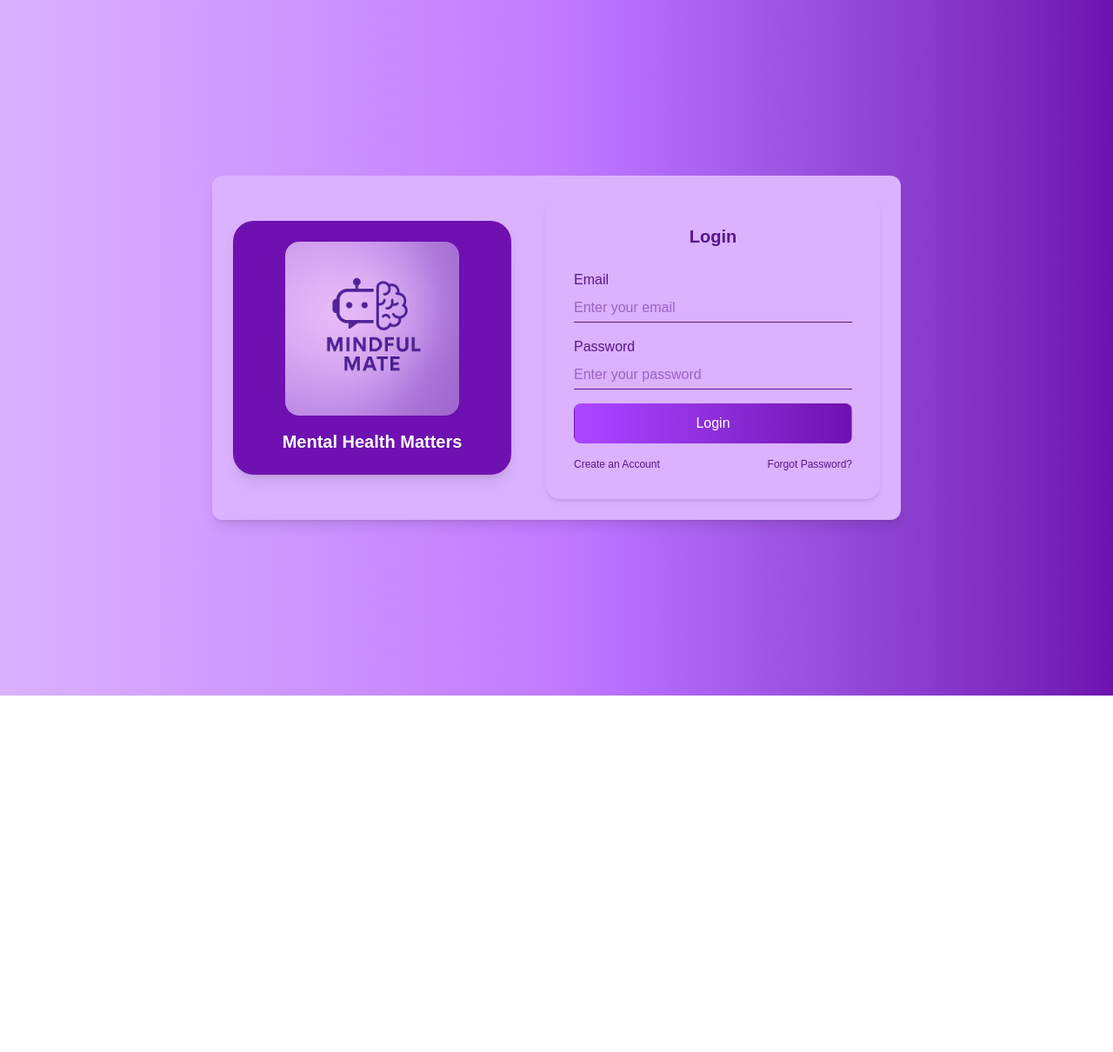
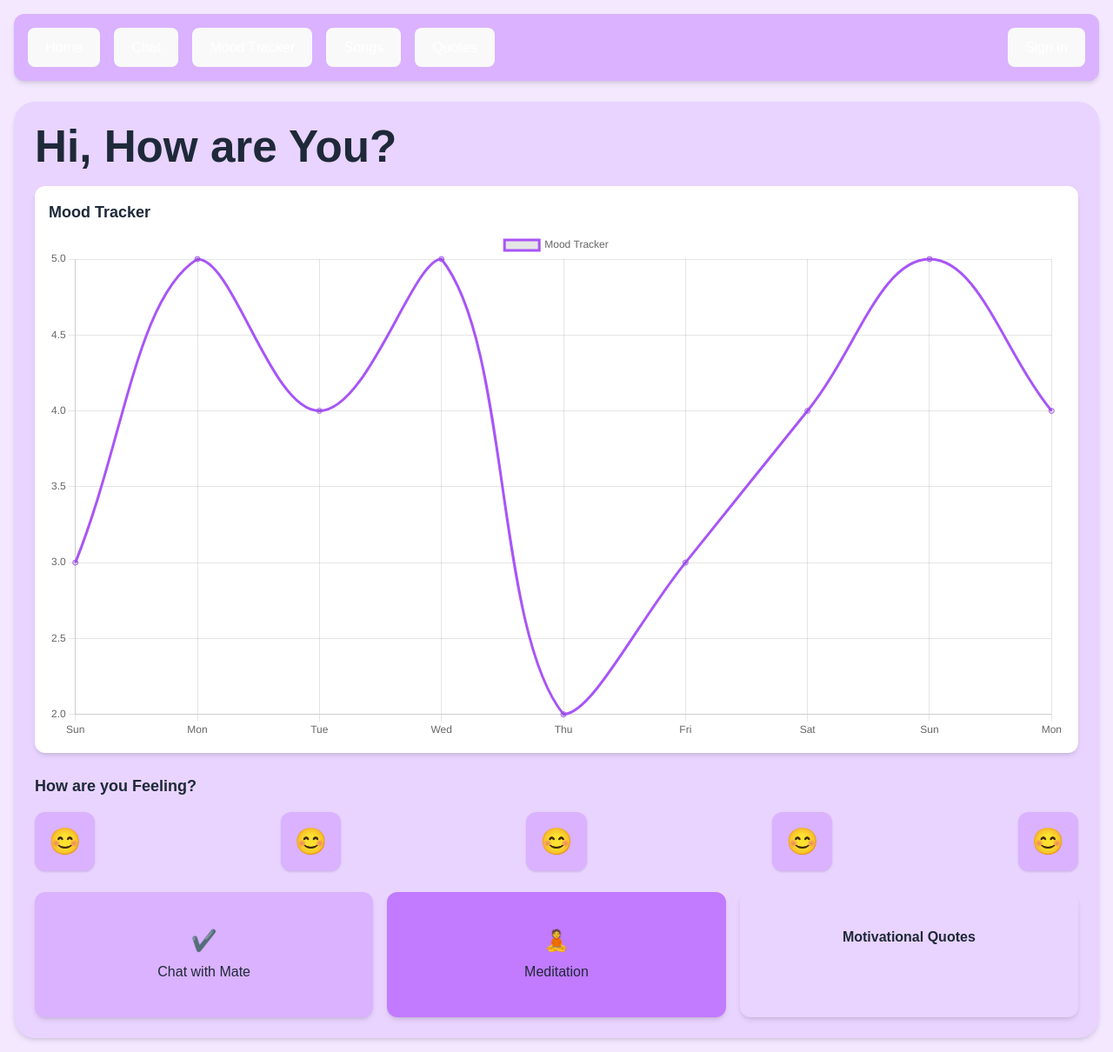
Before and after one commit to sushantbramhacharya/Mindful_Mate, a React (Vite) app in the folder mindful_mate/: page / in a window 1280 px wide. Shown: the whole page at 87% size. Before the commit the page ends 800 px from the top, so only its background shows below. Built offline with nearby package versions, Linux system fonts and the light colour scheme.

Commit message:
Home Page Created

```diff
--- a/mindful_mate/package.json
+++ b/mindful_mate/package.json
@@ -11,7 +11,9 @@
   },
   "dependencies": {
     "@tailwindcss/vite": "^4.1.7",
+    "chart.js": "^4.4.9",
     "react": "^19.1.0",
+    "react-chartjs-2": "^5.3.0",
     "react-dom": "^19.1.0",
     "tailwindcss": "^4.1.7"
   },
--- a/mindful_mate/src/App.jsx
+++ b/mindful_mate/src/App.jsx
@@ -1,13 +1,15 @@
 import { useState } from "react";
 import SplashScreen from "./screens/SplashScreen";
 import LoginScreen from "./screens/LoginScreen";
+import HomeScreen from "./screens/HomeScreen";
 
 function App() {
   const [count, setCount] = useState(0);
 
   return (
     <>
-     <LoginScreen/>
+     {/* <LoginScreen/> */}
+     <HomeScreen/>
     </>
   );
 }
--- /dev/null
+++ b/mindful_mate/src/components/button.jsx
@@ -0,0 +1,12 @@
+import React from 'react';
+
+export const Button = ({ children, className, onClick, variant = 'default' }) => {
+  return (
+    <button
+      onClick={onClick}
+      className={`px-4 py-2 rounded ${variant === 'ghost' ? 'bg-transparent' : 'bg-purple-600 text-white'} ${className}`}
+    >
+      {children}
+    </button>
+  );
+};
--- /dev/null
+++ b/mindful_mate/src/components/card.jsx
@@ -0,0 +1,9 @@
+import React from 'react';
+
+export const Card = ({ children, className }) => (
+  <div className={`rounded-xl shadow-md ${className}`}>{children}</div>
+);
+
+export const CardContent = ({ children }) => (
+  <div className="p-4">{children}</div>
+);
--- /dev/null
+++ b/mindful_mate/src/screens/HomeScreen.jsx
@@ -0,0 +1,93 @@
+import React from 'react';
+import { Line } from 'react-chartjs-2';
+import {
+  Chart as ChartJS,
+  LineElement,
+  CategoryScale,
+  LinearScale,
+  PointElement,
+  Tooltip,
+  Legend
+} from 'chart.js';
+import { Card, CardContent } from '../components/card';
+import { Button } from '../components/button';
+
+// Register chart.js components
+ChartJS.register(
+  LineElement,
+  CategoryScale,
+  LinearScale,
+  PointElement,
+  Tooltip,
+  Legend
+);
+
+const moodData = {
+  labels: ['Sun', 'Mon', 'Tue', 'Wed', 'Thu', 'Fri', 'Sat', 'Sun', 'Mon'],
+  datasets: [
+    {
+      label: 'Mood Tracker',
+      data: [3, 5, 4, 5, 2, 3, 4, 5, 4],
+      borderColor: '#A855F7',
+      tension: 0.4,
+      fill: false
+    }
+  ]
+};
+
+const HomeScreen = () => {
+  return (
+    <div className="min-h-screen w-screen bg-purple-100 text-gray-800 p-4">
+      <nav className="flex justify-between items-center p-4 bg-purple-300 rounded-xl shadow-md mb-6">
+        <div className="flex space-x-4">
+          {['Home', 'Chat', 'Mood Tracker', 'Songs', 'Quotes'].map((item) => (
+            <Button key={item} variant="ghost" className="rounded-full px-4 py-2 bg-purple-400 text-white hover:bg-purple-500">{item}</Button>
+          ))}
+        </div>
+        <Button className="bg-purple-500 text-white px-4 py-2 rounded-full">Sign in</Button>
+      </nav>
+
+      <div className="bg-purple-200 p-6 rounded-3xl shadow-md">
+        <h1 className="text-2xl font-semibold mb-4">Hi, How are You?</h1>
+
+        <Card className="bg-white mb-6">
+          <CardContent>
+            <h2 className="text-lg font-semibold mb-2">Mood Tracker</h2>
+            <Line data={moodData} />
+          </CardContent>
+        </Card>
+
+        <h2 className="text-lg font-semibold mb-4">How are you Feeling?</h2>
+        <div className="flex justify-between mb-6">
+          {[...Array(5)].map((_, i) => (
+            <div key={i} className="bg-purple-300 p-4 rounded-xl shadow hover:scale-105 transition-transform">
+              <span className="text-3xl">😊</span>
+            </div>
+          ))}
+        </div>
+
+        <div className="grid grid-cols-3 gap-4">
+          <Card className="text-center p-6 bg-purple-300">
+            <CardContent>
+              <span className="text-2xl">✔️</span>
+              <p className="mt-2">Chat with Mate</p>
+            </CardContent>
+          </Card>
+          <Card className="text-center p-6 bg-purple-400">
+            <CardContent>
+              <span className="text-2xl">🧘</span>
+              <p className="mt-2">Meditation</p>
+            </CardContent>
+          </Card>
+          <Card className="text-center p-6 bg-purple-200">
+            <CardContent>
+              <p className="font-semibold">Motivational Quotes</p>
+            </CardContent>
+          </Card>
+        </div>
+      </div>
+    </div>
+  );
+};
+
+export default HomeScreen;
```
Also changed, not shown: 1 other file (tests, documents, lock files or other folders).
